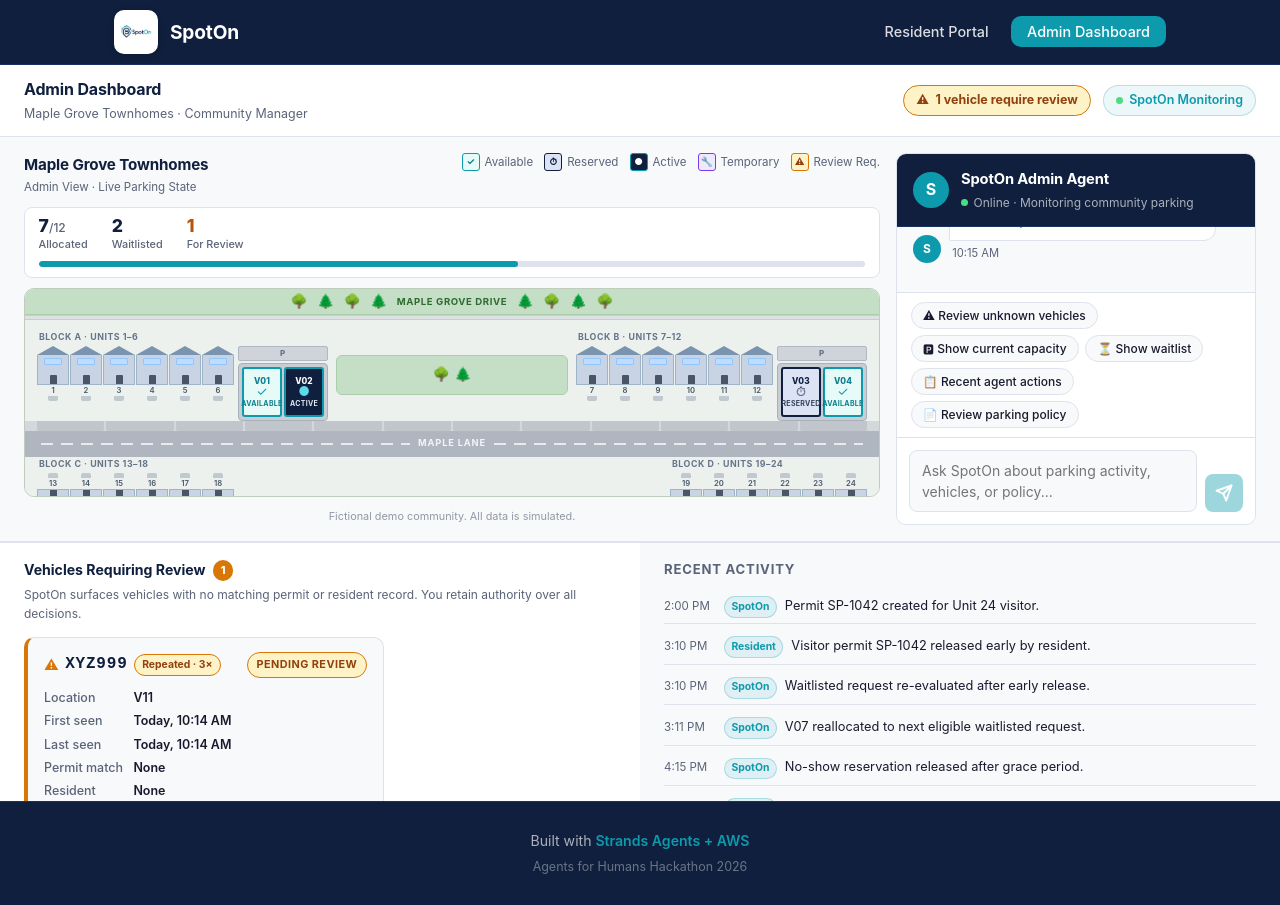
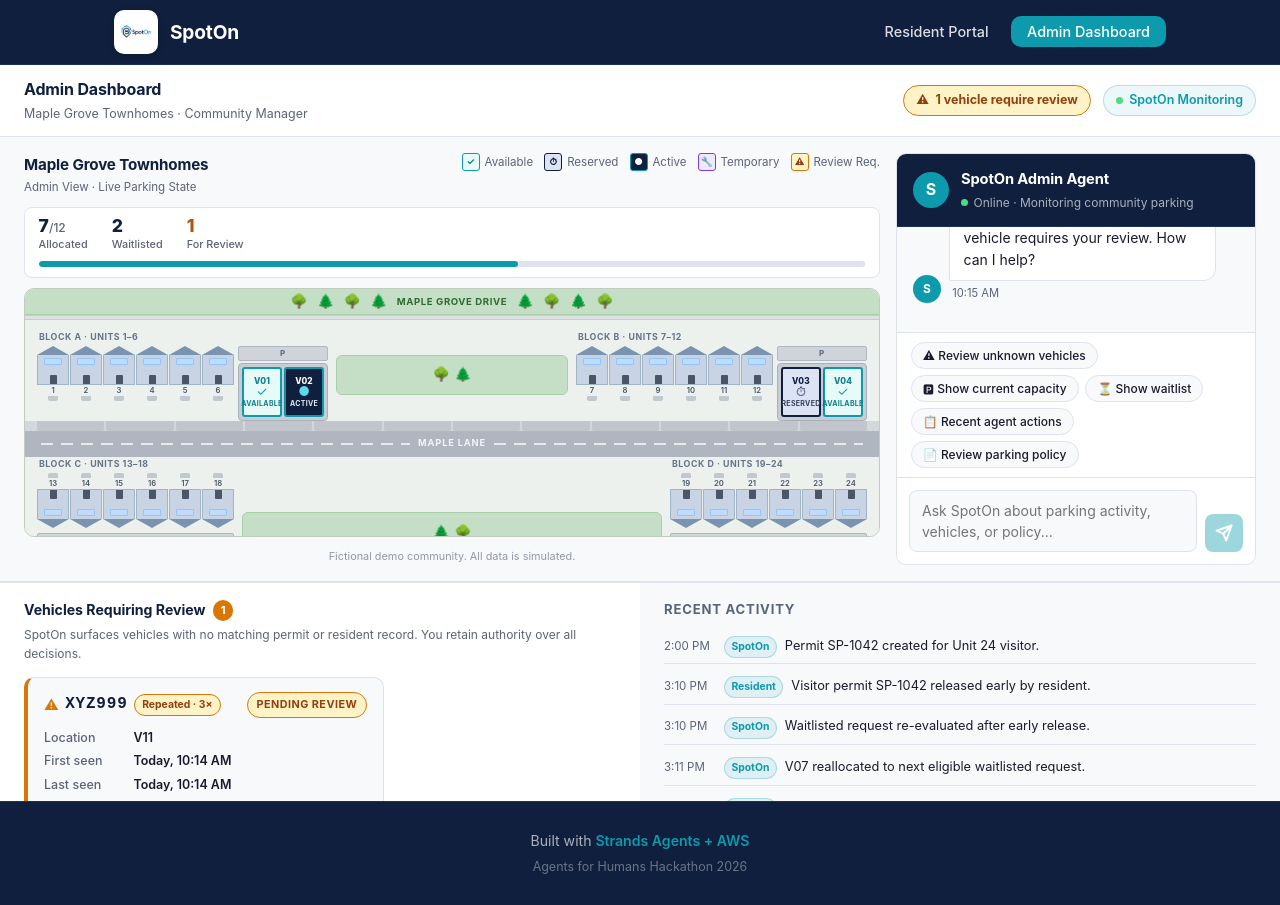
Before and after one commit to jkhan2211/SpotOn, a React (Create React App) app: page /admin in a window 1280 px wide. Built offline with nearby package versions, Linux system fonts and the light colour scheme; the HTML template or start-up script is replaced by a standard one.

Commit message:
Fix admin layout: constrain bottom panels, isolate site plan from chat growth

```diff
--- a/src/admin/AdminDashboard.css
+++ b/src/admin/AdminDashboard.css
@@ -7,6 +7,12 @@
   height: calc(100vh - 64px);
   overflow: hidden;
   background: var(--color-bg);
+}
+
+/* admin rp-body shrinks to leave room for bottom panels */
+.admin-dashboard .rp-body {
+  flex: 1;
+  min-height: 0;
 }
 
 /* ── Alert badge in header ── */
@@ -35,8 +41,9 @@
   grid-template-columns: 1fr 1fr;
   border-top: 1px solid var(--color-border);
   flex-shrink: 0;
-  max-height: 260px;
-  overflow-y: auto;
+  height: 220px;
+  min-height: 0;
+  overflow: hidden;
 }
 
 @media (max-width: 900px) {
--- a/src/admin/AdminReview.css
+++ b/src/admin/AdminReview.css
@@ -3,6 +3,8 @@
   padding: 1rem 1.5rem;
   background: var(--color-surface);
   border-top: 1px solid var(--color-border);
+  overflow-y: auto;
+  min-height: 0;
 }
 
 .review-section__header {
@@ -221,6 +223,8 @@
   padding: 1rem 1.5rem;
   background: var(--color-bg);
   border-top: 1px solid var(--color-border);
+  overflow-y: auto;
+  min-height: 0;
 }
 
 .activity-feed__title {
```
